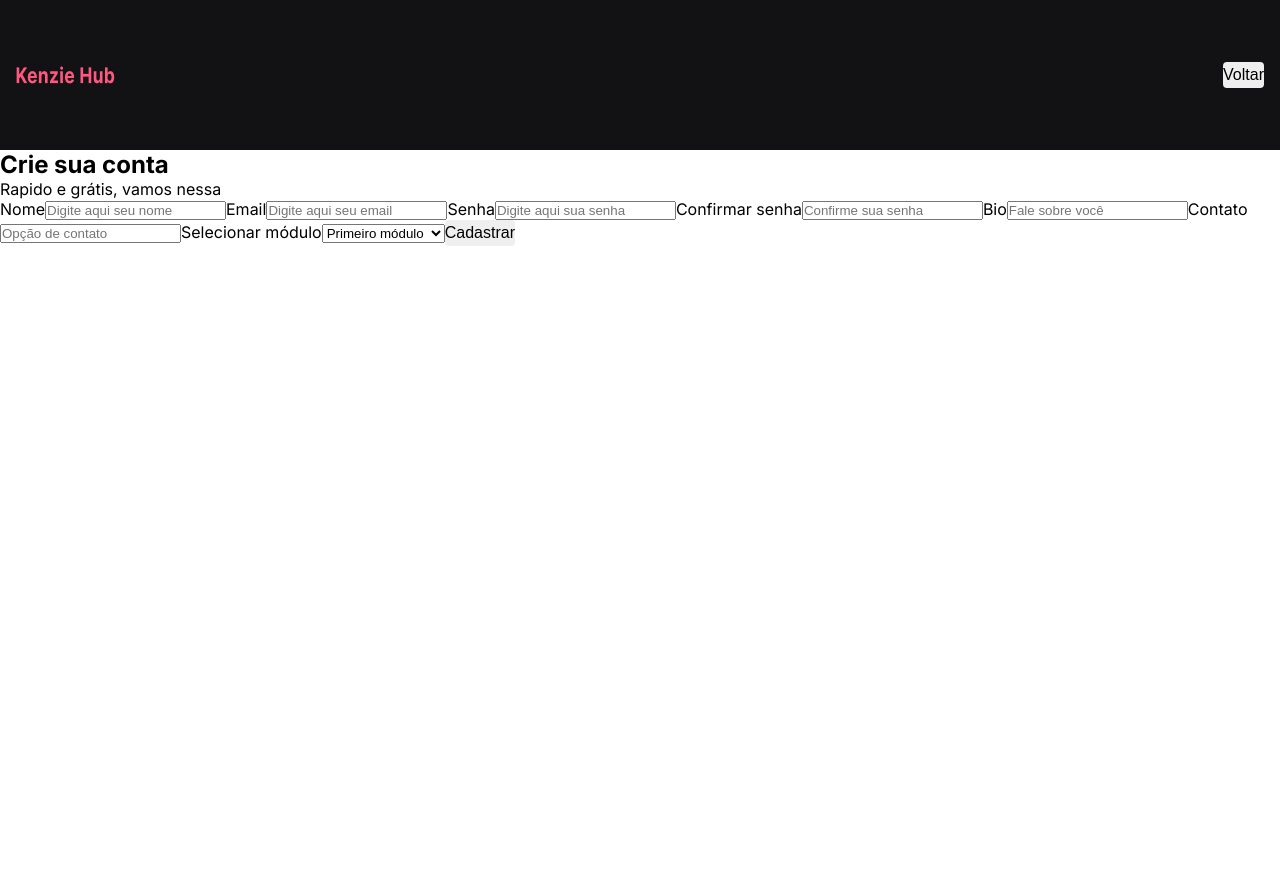
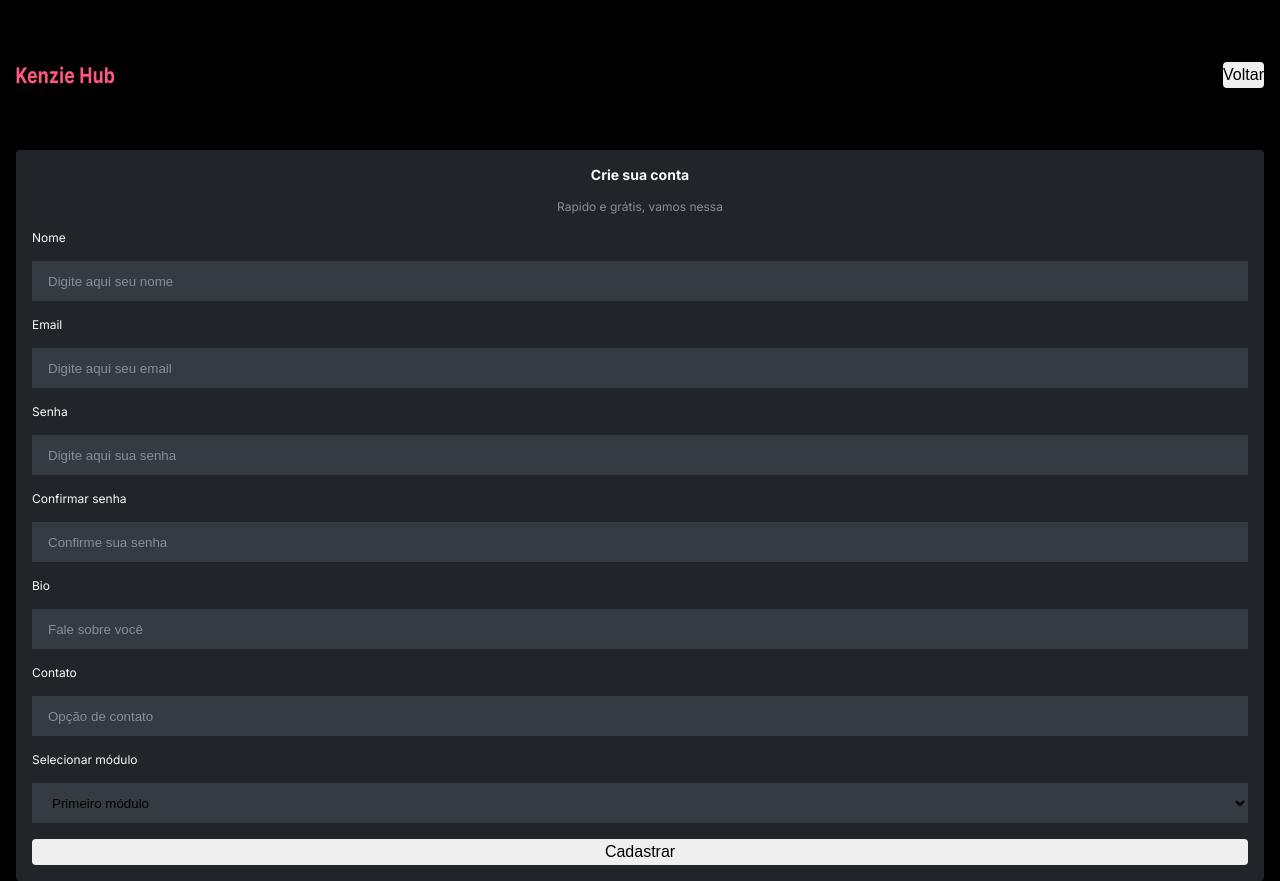
Before and after one commit to AndersonKeller/react-entrega-kenzie-hub-AndersonKeller, a React (Create React App) app: page / in a window 1280 px wide. Before the commit the page ends 800 px from the top, so only its background shows below. Built offline with nearby package versions, Linux system fonts and the light colour scheme.

Commit message:
styled: form register

```diff
--- a/src/components/Header/styles.js
+++ b/src/components/Header/styles.js
@@ -6,6 +6,4 @@ export const StyledHeader = styled.header`
   display: flex;
   align-items: center;
   justify-content: space-between;
-  background-color: var(--color-gray4);
-  padding: 0 1rem;
 `;
--- a/src/styles/StyledForm.js
+++ b/src/styles/StyledForm.js
@@ -1,5 +1,40 @@
 import styled from "styled-components";
 export const StyledForm = styled.form`
   width: 100%;
-  height: 100%;
+  color: var(--color-gray0);
+  background-color: var(--color-gray3);
+  border-radius: 0.25rem;
+  display: flex;
+  flex-direction: column;
+  padding: 1rem;
+  gap: 1rem;
+  box-shadow: 0px 3.19812px 31.9812px -7.99531px rgba(0, 0, 0, 0.25);
+  h2,
+  p {
+    text-align: center;
+  }
+  h2 {
+    font-size: var(--font-title3);
+  }
+  p {
+    color: var(--color-gray1);
+  }
+  p,
+  label {
+    font-size: var(--font-text);
+  }
+  input,
+  select {
+    background-color: var(--color-gray2);
+    border: none;
+    height: 40px;
+    padding-left: 1rem;
+    &::placeholder,
+    select {
+      color: var(--color-gray1);
+    }
+  }
+  option {
+    color: var(--color-gray1);
+  }
 `;
--- a/src/styles/global.js
+++ b/src/styles/global.js
@@ -28,7 +28,8 @@ export const GLobalStyles = createGlobalStyle`
     }
     body{
         font-family: 'Inter', sans-serif;
-
+        background-color: #000;
+        padding: 0 1rem;
     }
     button{
         cursor: pointer;
```
